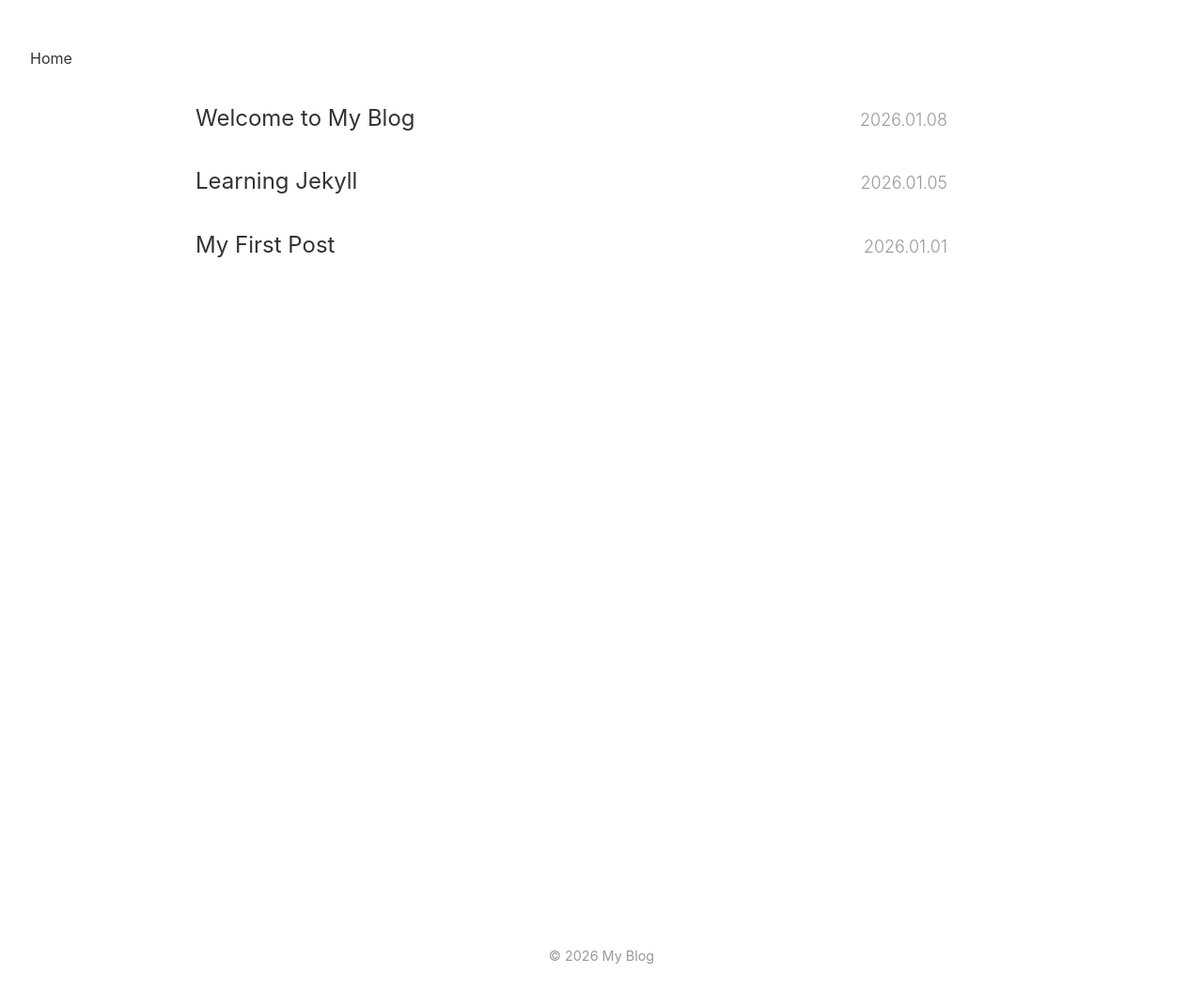
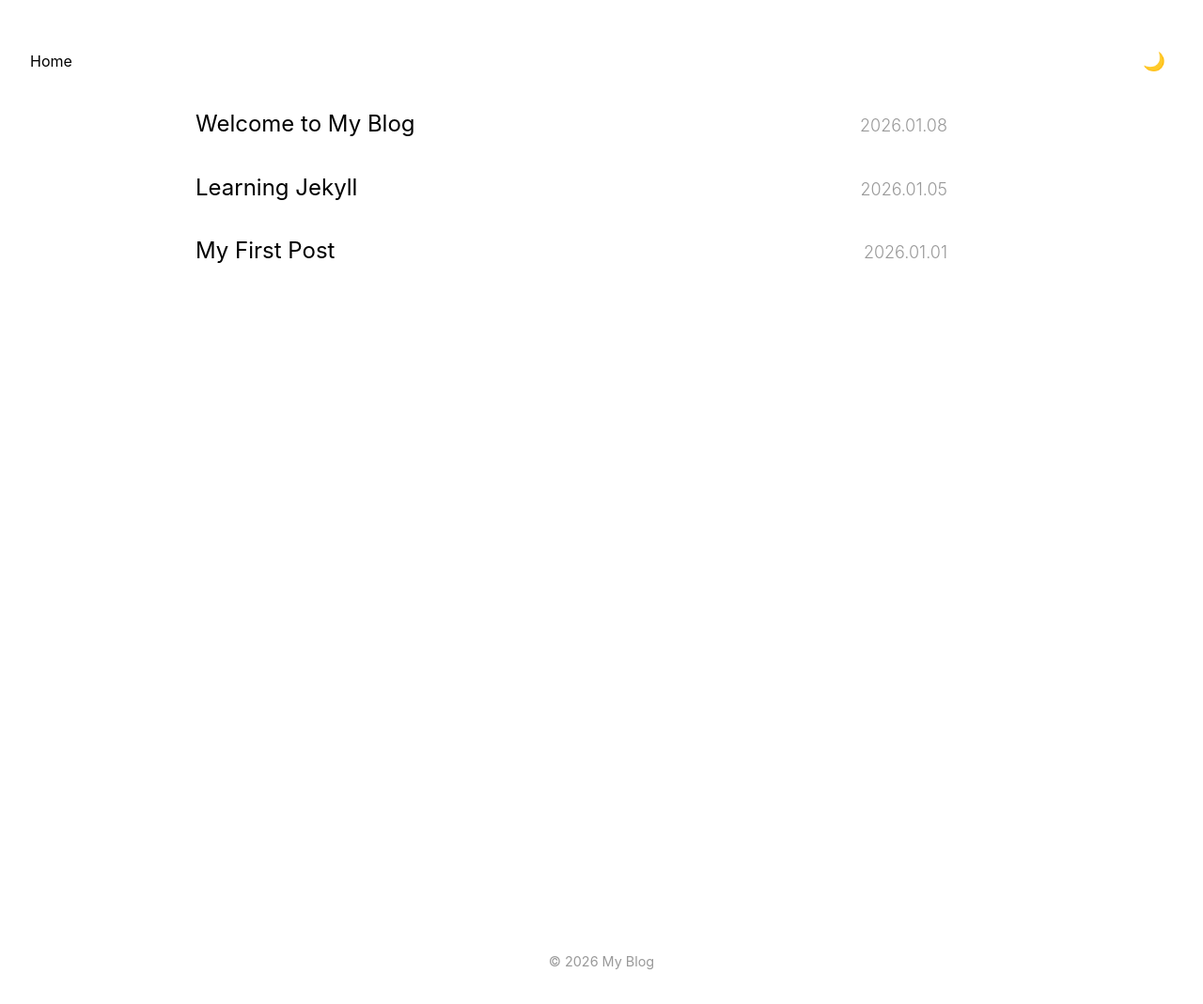
Before and after one commit to xroggen/CMS, a Jekyll site: the page built from index.html, in a window 1280 px wide. Shown: the whole page at 94% size. Built offline with Jekyll 4.4.1, drawn with Linux system fonts in a browser that asks for light colours.

Commit message:
Add automatic dark mode with manual toggle
- Add CSS variables for light and dark themes
- Implement automatic dark mode based on system preferences
- Add manual toggle button (sun/moon emoji) in navigation
- Store user preference in localStorage
- Smooth transitions between themes
- Respects prefers-color-scheme media query
- Toggle overrides system preference when clicked

Co-Authored-By: Claude Sonnet 4.5 <noreply@anthropic.com>

```diff
--- a/_layouts/default.html
+++ b/_layouts/default.html
@@ -9,6 +9,7 @@
 <body>
   <nav class="navigation">
     <a href="{{ '/' | relative_url }}">Home</a>
+    <button class="theme-toggle" aria-label="Toggle dark mode">🌙</button>
   </nav>
 
   <main class="container">
@@ -18,5 +19,7 @@
   <footer>
     <p>&copy; {{ site.time | date: '%Y' }} {{ site.title }}</p>
   </footer>
+
+  <script src="{{ site.baseurl }}/assets/js/theme.js"></script>
 </body>
 </html>
--- a/assets/css/style.css
+++ b/assets/css/style.css
@@ -5,11 +5,48 @@
   box-sizing: border-box;
 }
 
+/* CSS Variables for theming */
+:root {
+  --bg-color: #fff;
+  --text-color: var(--text-color);
+  --text-secondary: #999;
+  --text-tertiary: #7f8c8d;
+  --heading-color: var(--heading-color);
+  --code-bg: #f4f4f4;
+  --border-color: #eee;
+  --hover-color: var(--hover-color);
+}
+
+:root[data-theme="dark"] {
+  --bg-color: #1a1a1a;
+  --text-color: #e0e0e0;
+  --text-secondary: #999;
+  --text-tertiary: #888;
+  --heading-color: #e0e0e0;
+  --code-bg: #2d2d2d;
+  --border-color: var(--text-color);
+  --hover-color: var(--text-secondary);
+}
+
+@media (prefers-color-scheme: dark) {
+  :root:not([data-theme="light"]) {
+    --bg-color: #1a1a1a;
+    --text-color: #e0e0e0;
+    --text-secondary: #999;
+    --text-tertiary: #888;
+    --heading-color: #e0e0e0;
+    --code-bg: #2d2d2d;
+    --border-color: var(--text-color);
+    --hover-color: var(--text-secondary);
+  }
+}
+
 body {
   font-family: -apple-system, BlinkMacSystemFont, "Segoe UI", Roboto, "Helvetica Neue", Arial, sans-serif;
   line-height: 1.8;
-  color: #333;
-  background-color: #fff;
+  color: var(--text-color);
+  background-color: var(--bg-color);
+  transition: background-color 0.3s ease, color 0.3s ease;
 }
 
 /* Navigation */
@@ -17,17 +54,20 @@ body {
   background-color: transparent;
   padding: 3rem 2rem 2rem;
   margin-bottom: 0;
+  display: flex;
+  justify-content: space-between;
+  align-items: center;
 }
 
 .navigation a {
-  color: #333;
+  color: var(--text-color);
   text-decoration: none;
   font-weight: 400;
   font-size: 1rem;
 }
 
 .navigation a:hover {
-  color: #999;
+  color: var(--text-secondary);
 }
 
 /* Container */
@@ -64,7 +104,7 @@ body {
 
 .post-list a {
   font-size: 1.5rem;
-  color: #333;
+  color: var(--text-color);
   text-decoration: none;
   font-weight: 400;
   flex: 1;
@@ -72,12 +112,12 @@ body {
 }
 
 .post-list a:hover {
-  color: #999;
+  color: var(--text-secondary);
 }
 
 .post-date {
   display: inline-block;
-  color: #999;
+  color: var(--text-secondary);
   font-size: 1.125rem;
   font-weight: 300;
   white-space: nowrap;
@@ -88,7 +128,7 @@ body {
 .post h1 {
   font-size: 2.5rem;
   margin-bottom: 0.5rem;
-  color: #2c3e50;
+  color: var(--heading-color);
 }
 
 .post .post-date {
@@ -106,13 +146,13 @@ body {
 .post-content h2 {
   margin-top: 2rem;
   margin-bottom: 1rem;
-  color: #2c3e50;
+  color: var(--heading-color);
 }
 
 .post-content h3 {
   margin-top: 1.5rem;
   margin-bottom: 0.75rem;
-  color: #34495e;
+  color: var(--heading-color);
 }
 
 .post-content p {
@@ -130,7 +170,7 @@ body {
 }
 
 .post-content code {
-  background-color: #f4f4f4;
+  background-color: var(--code-bg);
   padding: 0.2rem 0.4rem;
   border-radius: 3px;
   font-family: "Courier New", monospace;
@@ -140,13 +180,13 @@ body {
 .related-posts {
   margin-top: 3rem;
   padding-top: 2rem;
-  border-top: 2px solid #eee;
+  border-top: 2px solid var(--border-color);
 }
 
 .related-posts h2 {
   font-size: 1.5rem;
   margin-bottom: 1rem;
-  color: #2c3e50;
+  color: var(--heading-color);
 }
 
 .related-posts ul {
@@ -159,12 +199,12 @@ body {
 
 .related-posts a {
   font-size: 1.2rem;
-  color: #2c3e50;
+  color: var(--heading-color);
   text-decoration: none;
 }
 
 .related-posts a:hover {
-  color: #3498db;
+  color: var(--hover-color);
 }
 
 .related-posts .post-date {
@@ -174,11 +214,31 @@ body {
 /* Footer */
 footer {
   background-color: transparent;
-  color: #999;
+  color: var(--text-secondary);
   text-align: center;
   padding: 2rem;
   margin-top: 4rem;
   font-size: 0.9rem;
+}
+
+/* Dark mode toggle */
+.theme-toggle {
+  background: none;
+  border: none;
+  cursor: pointer;
+  padding: 0.5rem;
+  color: var(--text-color);
+  font-size: 1.2rem;
+  line-height: 1;
+  transition: color 0.3s ease;
+}
+
+.theme-toggle:hover {
+  color: var(--text-secondary);
+}
+
+.theme-toggle:focus {
+  outline: none;
 }
 
 /* Responsive */
--- /dev/null
+++ b/assets/js/theme.js
@@ -0,0 +1,53 @@
+// Theme management
+(function() {
+  const THEME_KEY = 'theme-preference';
+  const root = document.documentElement;
+  const themeToggle = document.querySelector('.theme-toggle');
+  const sunIcon = '☀️';
+  const moonIcon = '🌙';
+
+  // Get initial theme
+  function getInitialTheme() {
+    const savedTheme = localStorage.getItem(THEME_KEY);
+    if (savedTheme) {
+      return savedTheme;
+    }
+    // If no saved preference, use system preference
+    return window.matchMedia('(prefers-color-scheme: dark)').matches ? 'dark' : 'light';
+  }
+
+  // Apply theme
+  function applyTheme(theme) {
+    if (theme === 'dark') {
+      root.setAttribute('data-theme', 'dark');
+      if (themeToggle) themeToggle.textContent = sunIcon;
+    } else {
+      root.setAttribute('data-theme', 'light');
+      if (themeToggle) themeToggle.textContent = moonIcon;
+    }
+  }
+
+  // Toggle theme
+  function toggleTheme() {
+    const currentTheme = root.getAttribute('data-theme');
+    const newTheme = currentTheme === 'dark' ? 'light' : 'dark';
+    applyTheme(newTheme);
+    localStorage.setItem(THEME_KEY, newTheme);
+  }
+
+  // Initialize
+  const initialTheme = getInitialTheme();
+  applyTheme(initialTheme);
+
+  // Add event listener
+  if (themeToggle) {
+    themeToggle.addEventListener('click', toggleTheme);
+  }
+
+  // Listen for system theme changes (only if user hasn't set a preference)
+  window.matchMedia('(prefers-color-scheme: dark)').addEventListener('change', (e) => {
+    if (!localStorage.getItem(THEME_KEY)) {
+      applyTheme(e.matches ? 'dark' : 'light');
+    }
+  });
+})();
```
